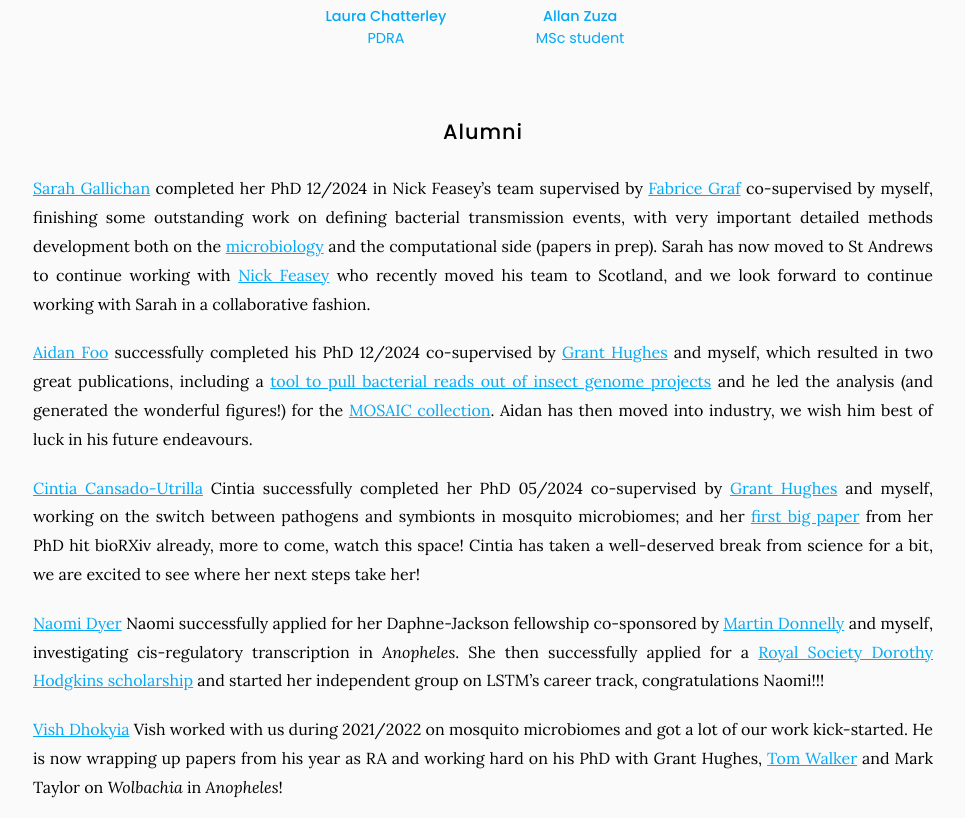
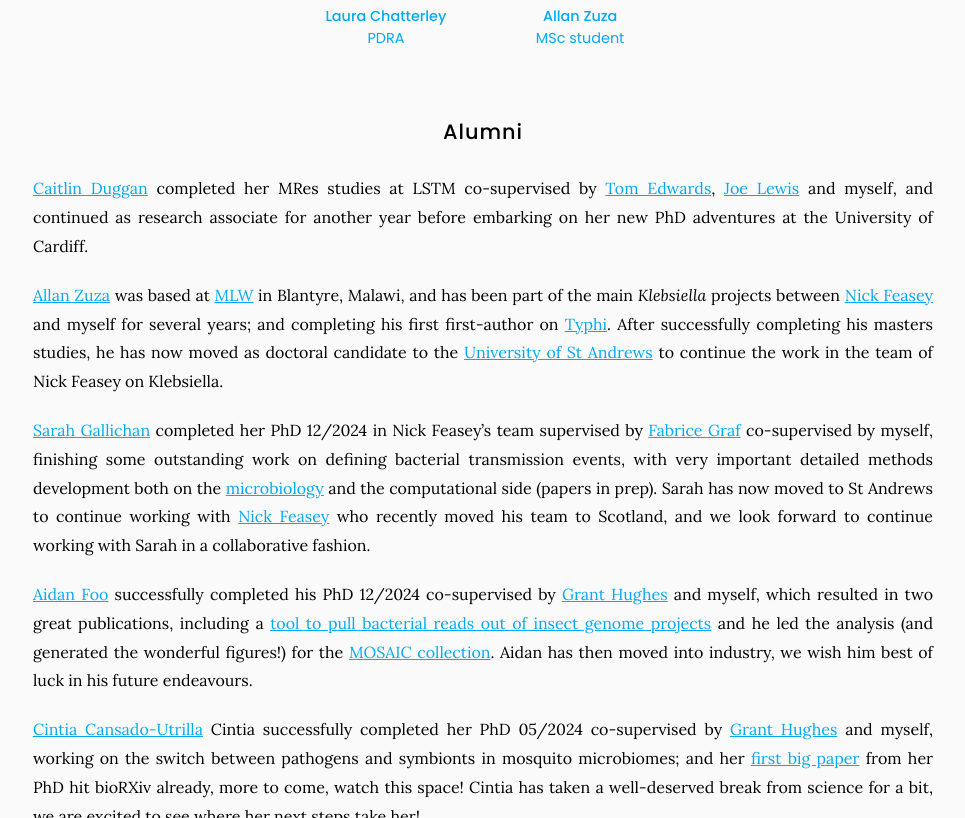
Before and after one commit to Evo-MInt/MicGen-lab-website, a Jekyll site: the page built from team/index.md, in a window 1280 px wide and 900 px high, scrolled down 873 px, cut to the strip 82-900 px from the top of the window. Shown: the whole strip, without its empty margins (157-1122 px from the left). Built offline with Jekyll 4.4.1, drawn with Linux system fonts in a browser that asks for light colours.

Commit message:
Update index.md

```diff
--- a/team/index.md
+++ b/team/index.md
@@ -34,6 +34,10 @@ If you want to know a bit more about what each of us is doing, please take a loo
 {:.center}
 
 ## Alumni
+
+[Caitlin Duggan](https://research.lstmed.ac.uk/en/persons/caitlin-duggan-2) completed her MRes studies at LSTM co-supervised by [Tom Edwards](https://www.lstmed.ac.uk/about/people/dr-thomas-edwards), [Joe Lewis](https://www.lstmed.ac.uk/about/people/dr-joe-lewis) and myself, and continued as research associate for another year before embarking on her new PhD adventures at the University of Cardiff.
+
+[Allan Zuza](https://www.researchgate.net/profile/Allan-Zuza) was based at [MLW](https://www.mlw.mw/) in Blantyre, Malawi, and has been part of the main _Klebsiella_ projects between [Nick Feasey](https://www.st-andrews.ac.uk/medicine/people/naf6/) and myself for several years; and completing his first first-author on [Typhi](https://gatesopenresearch.org/articles/8-143). After successfully completing his masters studies, he has now moved as doctoral candidate to the [University of St Andrews](https://www.st-andrews.ac.uk/) to continue the work in the team of Nick Feasey on Klebsiella.
 
 [Sarah Gallichan](https://research-portal.st-andrews.ac.uk/en/persons/sarah-gallichan) completed her PhD 12/2024 in Nick Feasey's team supervised by [Fabrice Graf]([https://www.lstmed.ac.uk/about/people/professor-nicholas-feasey](https://www.linkedin.com/in/fabrice-graf-6a05b635/?originalSubdomain=uk)) co-supervised by myself, finishing some outstanding work on defining bacterial transmission events, with very important detailed methods development both on the [microbiology](https://pubmed.ncbi.nlm.nih.gov/39576089/) and the computational side (papers in prep). Sarah has now moved to St Andrews to continue working with [Nick Feasey](https://www.st-andrews.ac.uk/medicine/people/naf6/) who recently moved his team to Scotland, and we look forward to continue working with Sarah in a collaborative fashion.
 
```
